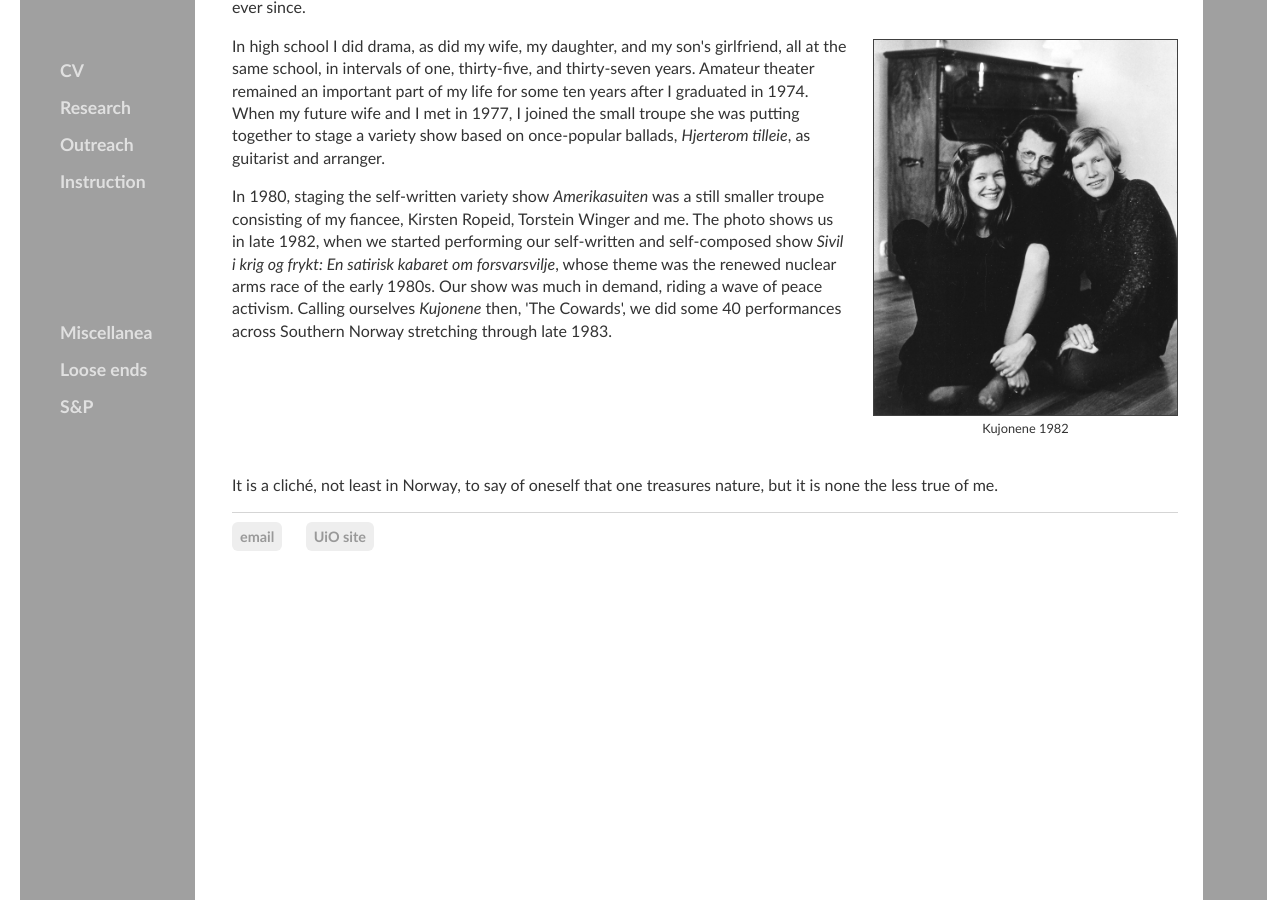
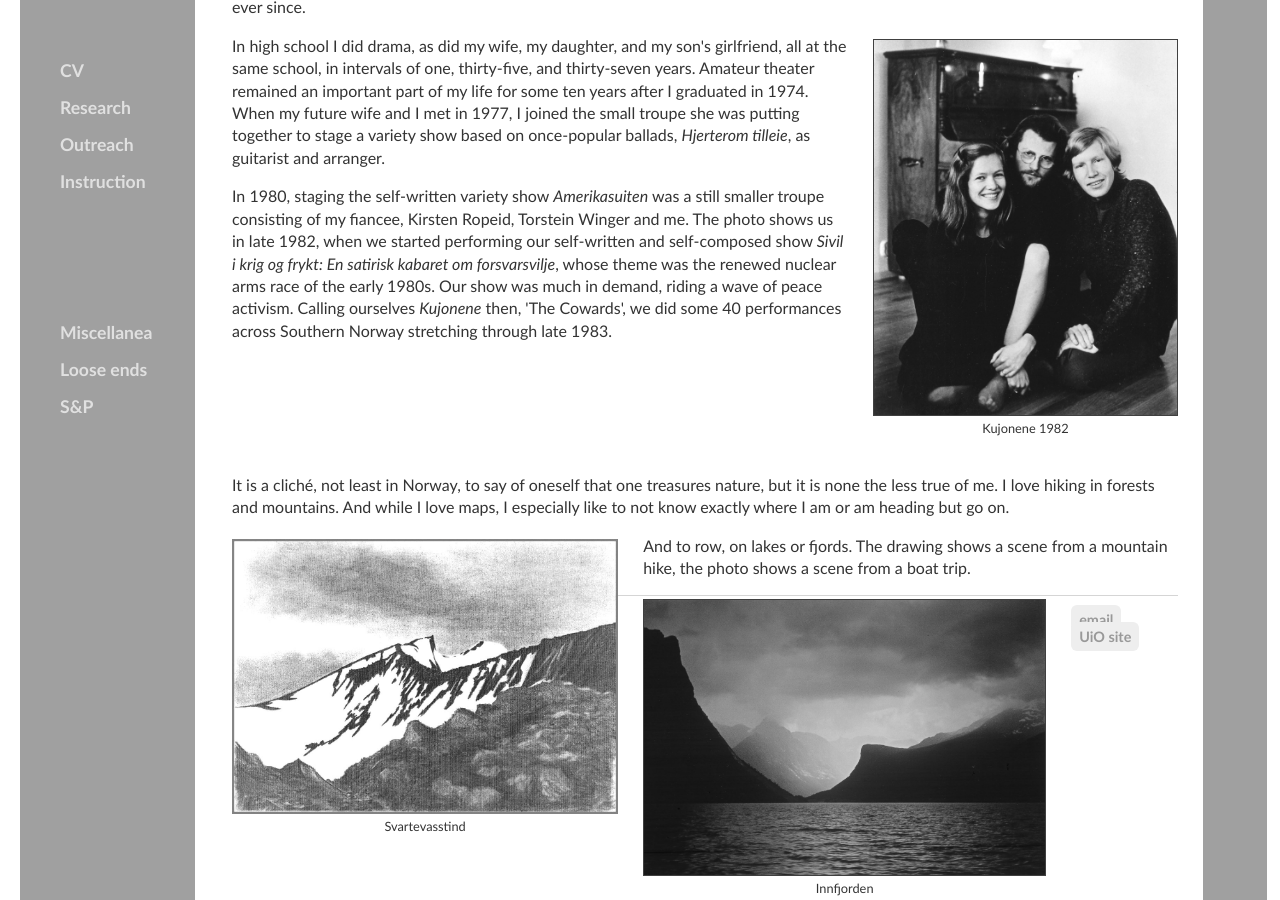
Before and after one commit to kjelljs/kjelljs.github.io, a Jekyll site: the page built from about/index.html, in a window 1280 px wide and 900 px high, scrolled down 4337 px. Built offline with Jekyll 4.4.1, drawn with Linux system fonts in a browser that asks for light colours.

Commit message:
Update index.html

```diff
--- a/about/index.html
+++ b/about/index.html
@@ -86,9 +86,11 @@ Amateur theater remained an important part of my life for some ten years after I
 </section>
 <section>
 	</br>
-<p>It is a cliché, not least in Norway, to say of oneself that one treasures nature, but it is none the less true of me.
-</p>
+<p>It is a cliché, not least in Norway, to say of oneself that one treasures nature, but it is none the less true of me. I love hiking in forests and mountains. And while I love maps, I especially like to not know exactly where I am or am heading but go on.</p>
+<div style="float:left;"><figure class="leftfig"><img style="height:275px;" src="/pics/Svartevass.jpg"><figcaption>Svartevasstind</figcaption></figure></div>
+<p>And to row, on lakes or fjords. The drawing shows a scene from a mountain hike, the photo shows a scene from a boat trip.
+</p><div style="float:left;"><figure class="leftfig"><img style="height:275px; border: 1px solid #404040" src="/pics/NåsaBW.jpg"><figcaption>Innfjorden</figcaption></figure></div>
 </section>
-<!--p>I love hiking in forests and mountains. And while I love maps, I especially like to not know exactly where I am or am heading but go on. Unexpected lakes or ponds ... all that the glaciers left, rocks ragged or smooth, and all that grows in the grooves and valleys ... and to row, on lakes or fjords, reaching lonely shores and improbable harbors </p>-->
+<!--p> Unexpected lakes or ponds ... all that the glaciers left, rocks ragged or smooth, and all that grows in the grooves and valleys ... and to row, on lakes or fjords, reaching lonely shores and improbable harbors </p>-->
 
 </div><!-- /.blurb -->
```
